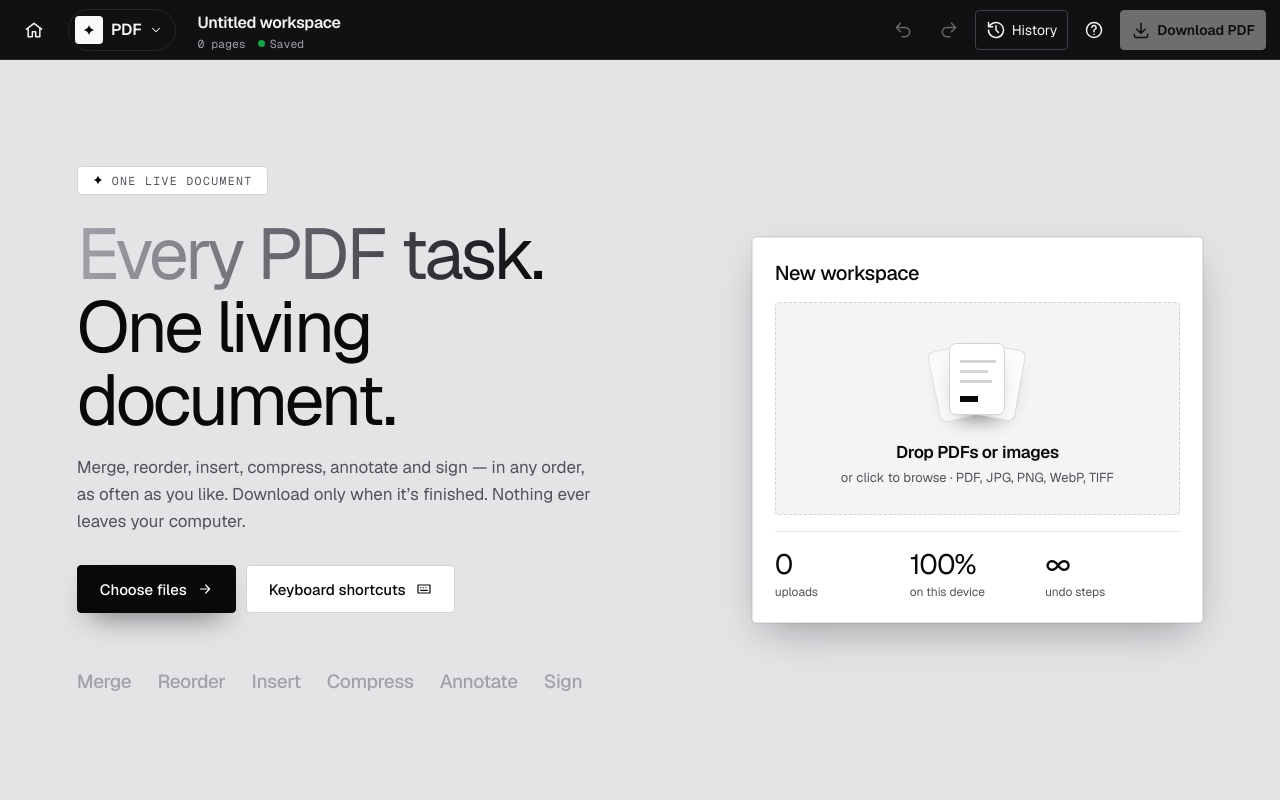
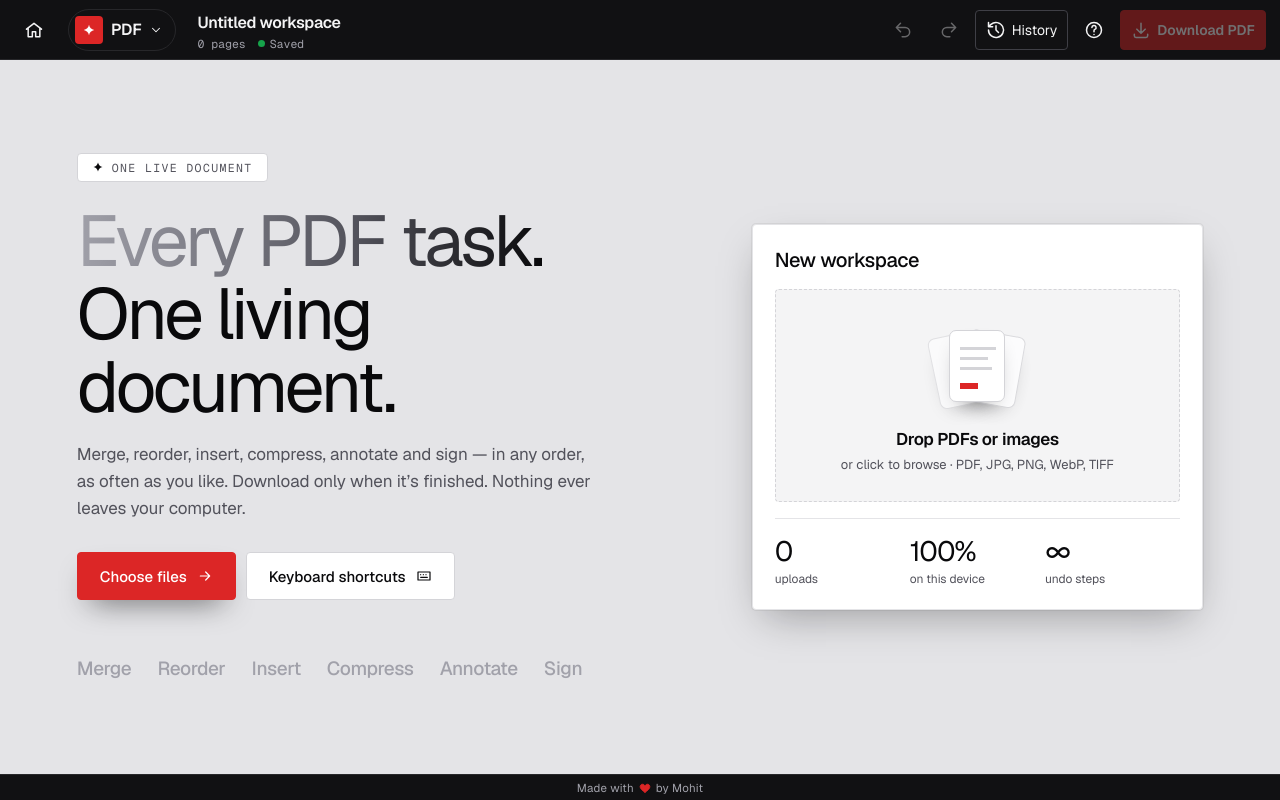
Before and after one commit to kech8014/pdf-all-in-one-tool, a React (Vite) app: page / in a window 1280 px wide. Built offline with nearby package versions, Linux system fonts and the light colour scheme.

Commit message:
Red accent instead of black; 'Made with love by Mohit' footer
Co-Authored-By: Claude Opus 5.5 <noreply@anthropic.com>
Claude-Session: https://claude.ai/code/session_011Lg31aVN9cQ7dTJK5cybsN

```diff
--- a/src/ui/Icon.tsx
+++ b/src/ui/Icon.tsx
@@ -4,6 +4,7 @@ import type { SVGProps } from 'react';
 const PATHS: Record<string, string> = {
   plus: 'M12 5v14M5 12h14',
   home: 'M3 11l9-7 9 7M5 9.5V20h5v-6h4v6h5V9.5',
+  heart: 'M12 20.5s-7.5-4.4-9.3-9.2C1.4 7.9 3.5 4.5 7 4.5c2.1 0 3.6 1.2 5 3 1.4-1.8 2.9-3 5-3 3.5 0 5.6 3.4 4.3 6.8-1.8 4.8-9.3 9.2-9.3 9.2z',
   sparkle: 'M12 3c.8 4.6 4.4 8.2 9 9-4.6.8-8.2 4.4-9 9-.8-4.6-4.4-8.2-9-9 4.6-.8 8.2-4.4 9-9z',
   arrowRight: 'M5 12h14M13 6l6 6-6 6',
   minus: 'M5 12h14',
--- a/src/ui/Workspace.tsx
+++ b/src/ui/Workspace.tsx
@@ -66,6 +66,9 @@ export function Workspace() {
         </main>
         {historyOpen && <HistoryPanel />}
       </div>
+      <footer className="app-footer" data-testid="app-footer">
+        Made with <Icon name="heart" size={12} className="heart" aria-label="love" /> by Mohit
+      </footer>
       {dropping && !empty && (
         <div className="drop-overlay">
           <div>
--- a/src/ui/styles.css
+++ b/src/ui/styles.css
@@ -3147,3 +3147,74 @@ textarea {
 .btn.tone.is-active svg {
   color: inherit;
 }
+
+/* ============================ red accent ============================ */
+/* Black was the accent; red now marks everything active or primary.   */
+:root,
+:root:not([data-theme]),
+.topbar,
+.doc-toolbar,
+.annot-toolbar,
+.sidebar,
+.zoombar {
+  --accent: #dc2626;
+  --accent-soft: #fee2e2;
+  --accent-text: #ffffff;
+}
+@media (prefers-color-scheme: dark) {
+  :root {
+    --accent: #dc2626;
+    --accent-soft: #fee2e2;
+    --accent-text: #ffffff;
+  }
+}
+.topbar,
+.doc-toolbar,
+.annot-toolbar,
+.sidebar,
+.zoombar {
+  --accent-soft: #3b1111;
+}
+.btn-primary:hover:not(:disabled) {
+  background: #b91c1c;
+  opacity: 1;
+}
+.brand .brand-mark {
+  background: #dc2626;
+  color: #fff;
+}
+.gap-add,
+.sidebar .gap-add {
+  background: #dc2626;
+  border-color: #dc2626;
+  color: #fff;
+}
+.thumb-actions button:hover {
+  background: #dc2626;
+  color: #fff;
+}
+.file-pos {
+  background: #dc2626;
+}
+
+/* footer */
+.app-footer {
+  flex: none;
+  display: flex;
+  align-items: center;
+  justify-content: center;
+  gap: 5px;
+  height: 26px;
+  font-size: 11.5px;
+  letter-spacing: 0.02em;
+  color: #a1a1aa;
+  background: #111113;
+  border-top: 1px solid #27272a;
+}
+.app-footer .heart {
+  color: #dc2626;
+  fill: #dc2626;
+}
+.toasts {
+  bottom: 40px !important;
+}
```
